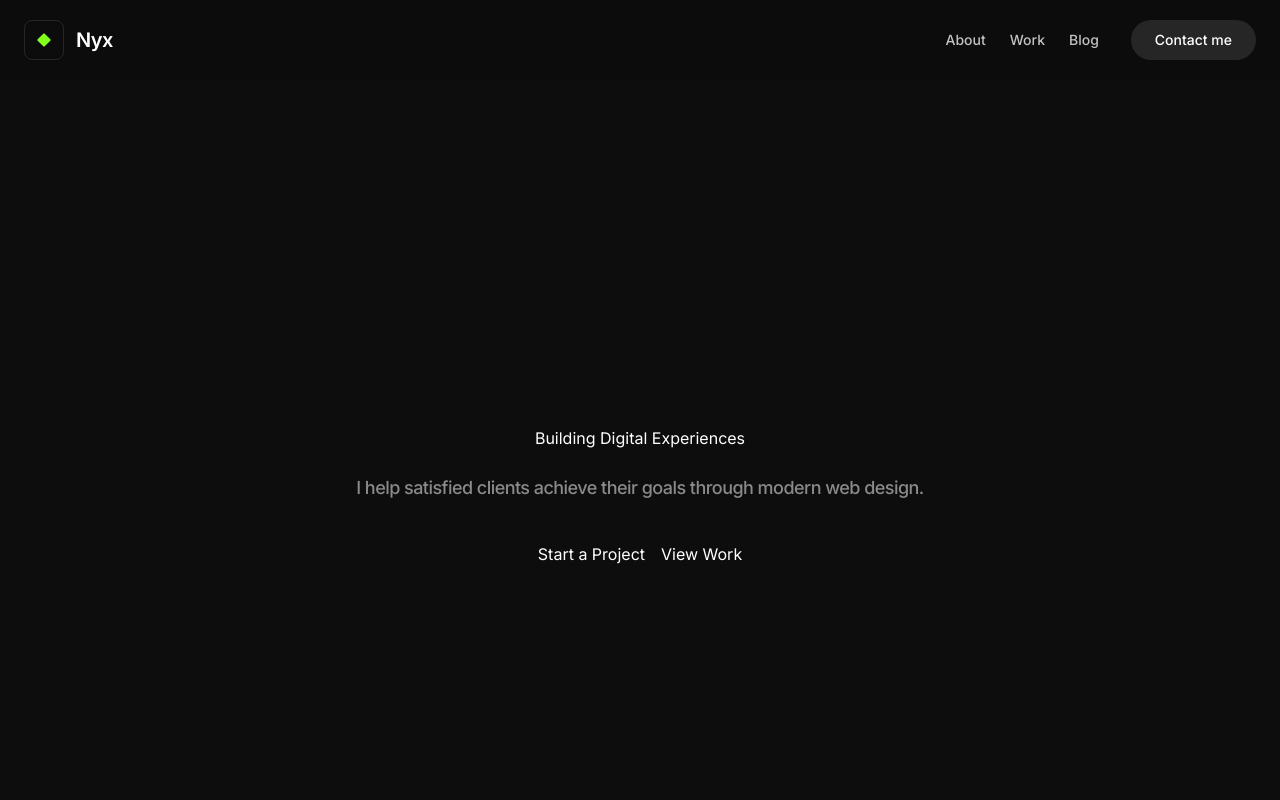
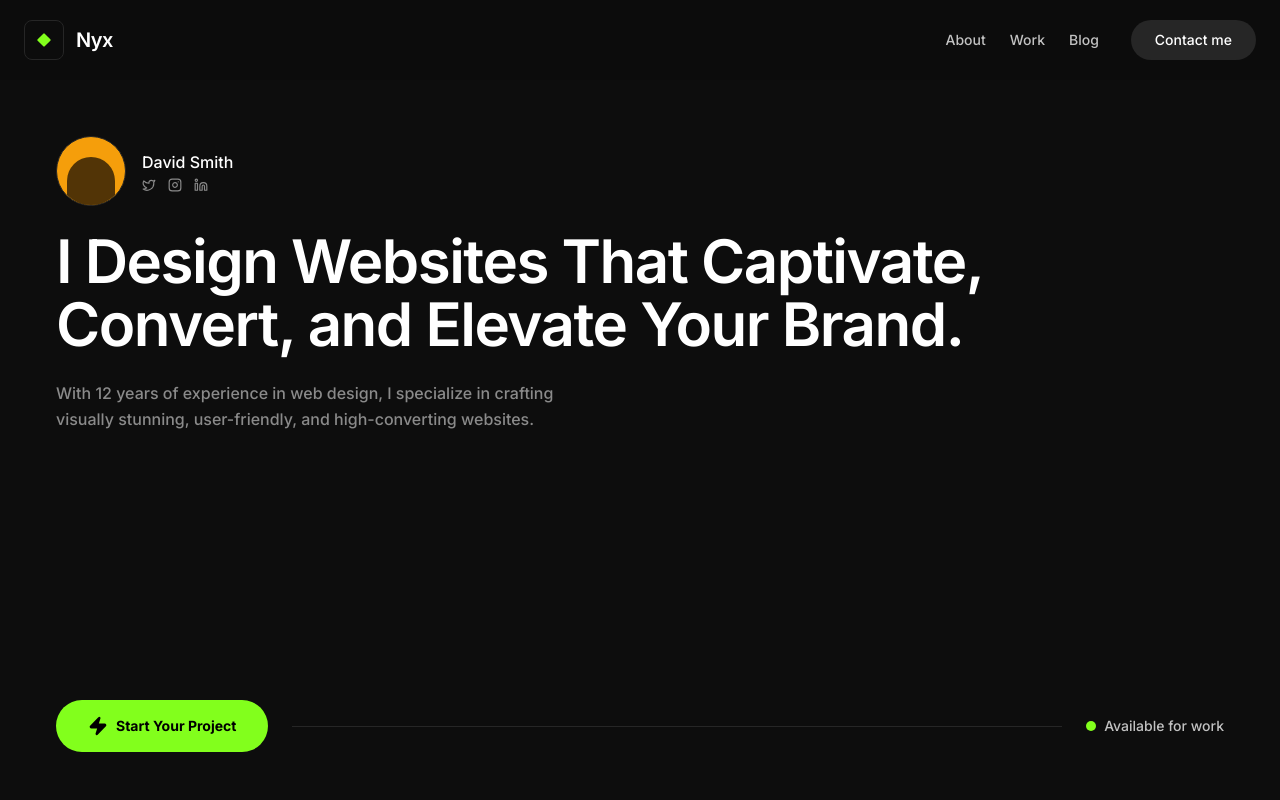
Before and after one commit to itssadiq/Sadiq-NovixSoft, a Next.js app: page / in a window 1280 px wide. Shown: the top 800 px of the page. Built offline with nearby package versions, Linux system fonts and the light colour scheme.

Commit message:
Updated hero section on homepage.

```diff
--- a/src/app/page.jsx
+++ b/src/app/page.jsx
@@ -1,23 +1,12 @@
+import Hero from "../components/home/Hero";
+
 export default function Home() {
   return (
-    <main className="flex min-h-screen flex-col items-center justify-center p-24">
-      {/* Testing H1 */}
-      <h1 className="text-display-lg mb-6">
-        Building Digital{" "}
-        <span style={{ color: "var(--text-secondary)" }}>Experiences</span>
-      </h1>
-
-      {/* Testing Body Text */}
-      <p className="text-body-reg max-w-2xl text-center mb-10">
-        I help satisfied clients achieve their goals through modern web design.
-      </p>
-
-      {/* Testing Buttons */}
-      <div className="flex gap-4">
-        <button className="btn-primary">Start a Project</button>
-
-        <button className="btn-secondary">View Work</button>
-      </div>
-    </main>
+    <div className="flex flex-col gap-20">
+      {/* Hero Section */}
+      <Hero />
+      {/* Other sections will go here later (Work, Services, etc.) */}
+      <div className="h-20"></div> {/* Spacer for now */}
+    </div>
   );
 }
--- /dev/null
+++ b/src/components/home/Hero.jsx
@@ -0,0 +1,86 @@
+"use client";
+
+import Link from "next/link";
+import { Twitter, Instagram, Linkedin, Zap } from "lucide-react";
+
+export default function Hero() {
+  return (
+    <section className="w-full min-h-[calc(100vh-80px)] flex flex-col justify-between px-1 md:px-6 pt-8 md:pt-10 pb-40 md:pb-16 max-w-[1400px] mx-auto">
+      {/* --- TOP SECTION: PROFILE & TEXT --- */}
+      <div className="flex flex-col items-start gap-8 md:gap-6 w-full">
+        {/* 1. Profile Pill */}
+        <div className="flex items-center gap-4">
+          <div className="w-[70px] h-[70px] min-w-[70px] rounded-full bg-[#F59E0B] overflow-hidden flex items-end justify-center border border-[#262626]">
+            <div className="w-[48px] h-[48px] bg-[#2a1b05] rounded-t-full opacity-80"></div>
+          </div>
+
+          <div className="flex flex-col gap-1">
+            <h3 className="text-white text-base font-medium">David Smith</h3>
+            <div className="flex gap-3">
+              <a
+                href="#"
+                className="text-[#8A8A8A] hover:text-white transition-colors"
+              >
+                <Twitter size={14} />
+              </a>
+              <a
+                href="#"
+                className="text-[#8A8A8A] hover:text-white transition-colors"
+              >
+                <Instagram size={14} />
+              </a>
+              <a
+                href="#"
+                className="text-[#8A8A8A] hover:text-white transition-colors"
+              >
+                <Linkedin size={14} />
+              </a>
+            </div>
+          </div>
+        </div>
+
+        {/* 2. Main Typography */}
+        <div className="flex flex-col gap-6 w-full">
+          <h1 className="text-4xl leading-[1.05] md:text-5xl lg:text-6xl font-semibold text-white tracking-tight w-full break-words">
+            I Design Websites That Captivate, Convert, and Elevate Your Brand.
+          </h1>
+
+          <p className="text-[#8A8A8A] text-lg md:text-base md:max-w-lg leading-relaxed font-medium">
+            With 12 years of experience in web design, I specialize in crafting
+            visually stunning, user-friendly, and high-converting websites.
+          </p>
+        </div>
+      </div>
+
+      {/* --- BOTTOM SECTION: CTA & STATUS --- */}
+      <div className="flex flex-col md:flex-row items-start md:items-center w-full gap-4 md:gap-0">
+        {/* CTA Button */}
+        <Link
+          href="/contact"
+          className="group flex items-center gap-2 bg-[var(--color-accent)] text-black rounded-full font-bold transition-transform hover:-translate-y-1 hover:shadow-[0_0_25px_rgba(130,255,28,0.4)] px-8 py-4 text-md md:text-sm whitespace-nowrap"
+        >
+          <Zap
+            className="group-hover:scale-110 transition-transform"
+            fill="currentColor"
+            size={20}
+          />
+          Start Your Project
+        </Link>
+
+        {/* The Connector Line */}
+        <div className="w-full md:flex-grow h-[1px] bg-[#262626] md:mx-6"></div>
+
+        {/* Status Indicator */}
+        <div className="flex items-center gap-2 whitespace-nowrap">
+          <span className="relative flex h-2.5 w-2.5">
+            <span className="animate-ping absolute inline-flex h-full w-full rounded-full bg-[var(--color-accent)] opacity-75"></span>
+            <span className="relative inline-flex rounded-full h-2.5 w-2.5 bg-[var(--color-accent)]"></span>
+          </span>
+          <span className="text-[#C2C2C2] text-xs md:text-sm font-medium">
+            Available for work
+          </span>
+        </div>
+      </div>
+    </section>
+  );
+}
```
